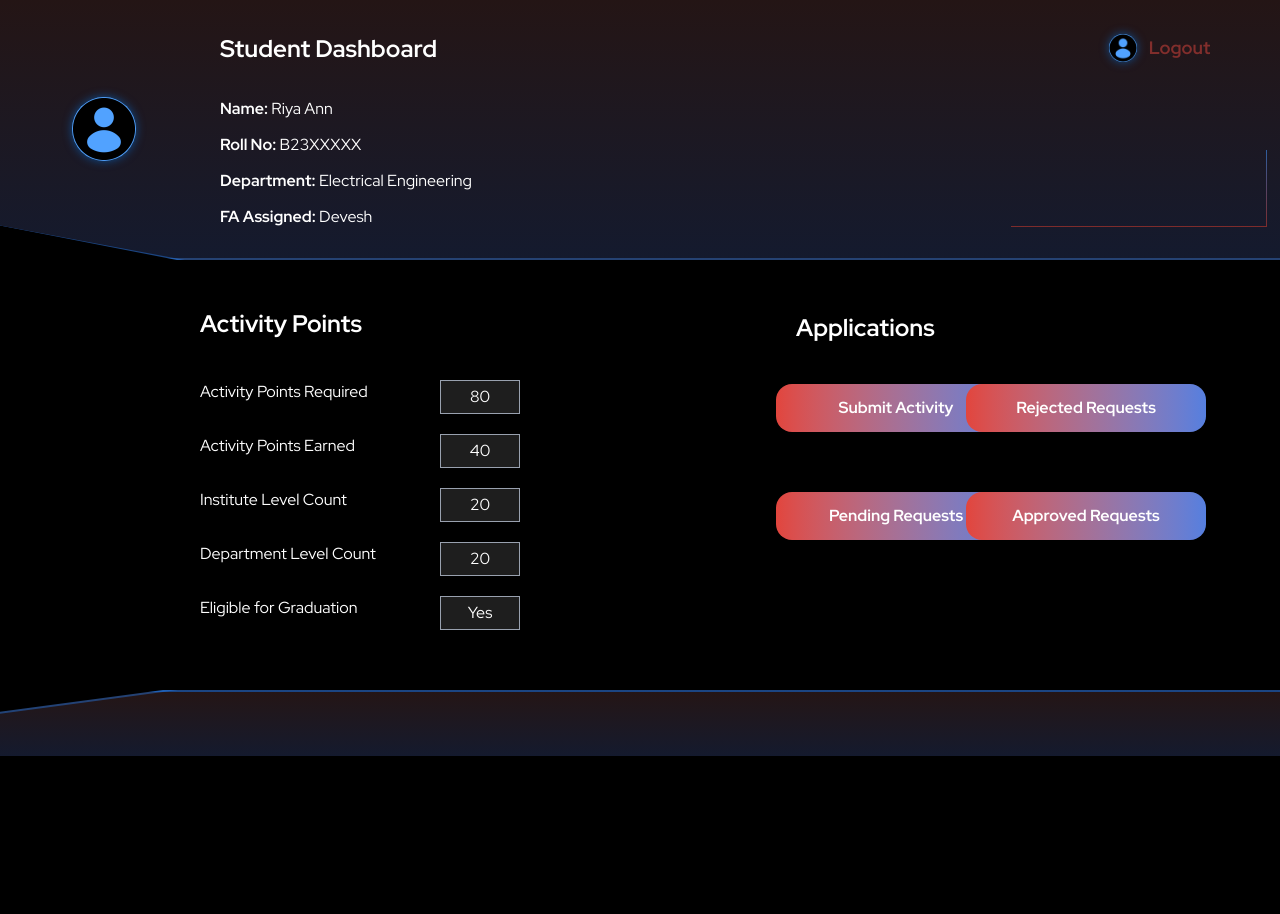
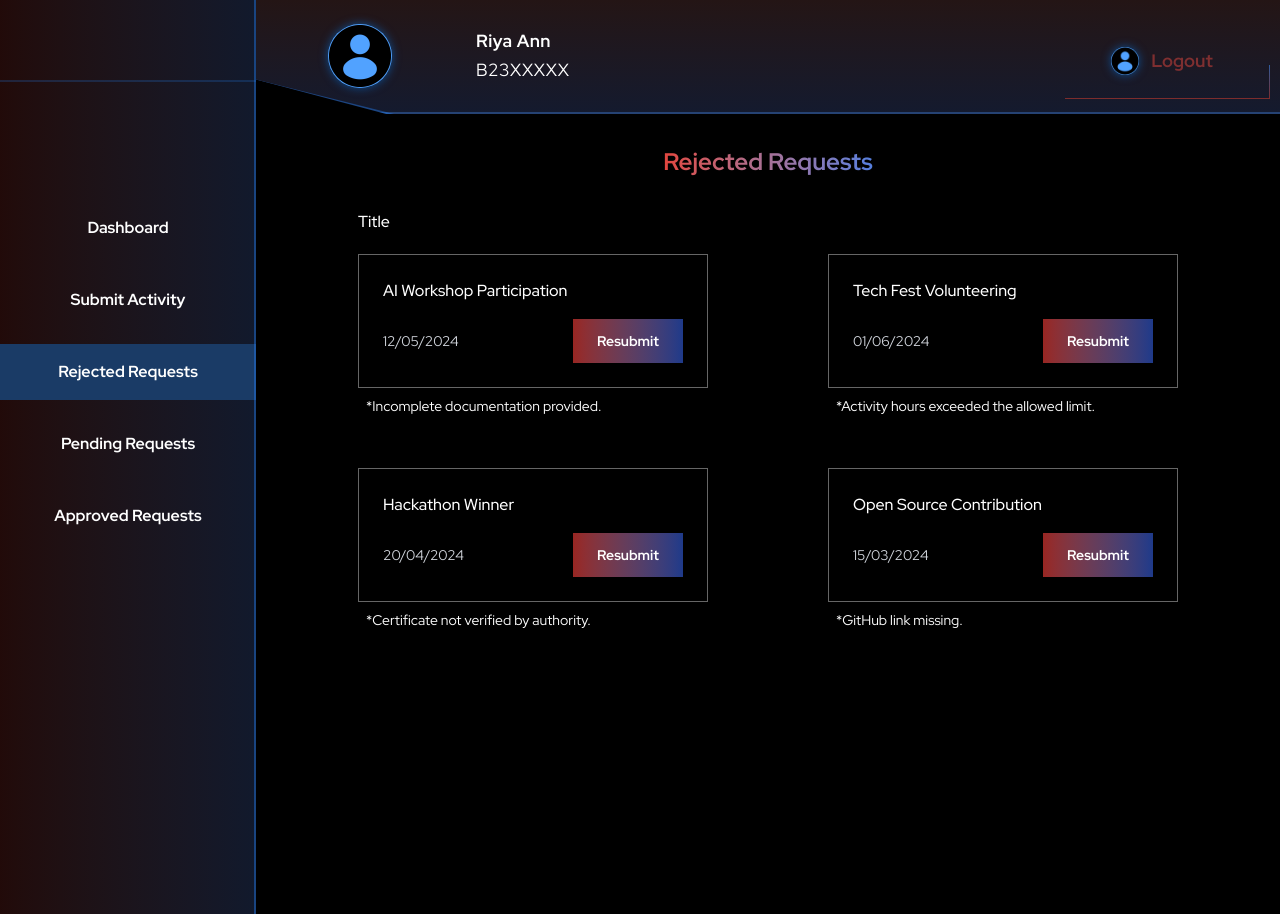
Before and after one commit to GDSC-NIT-Calicut/apms-frontend, a React (Vite) app: page /rejected-requests in a window 1280 px wide. Before the commit this address led to /dashboard. Before the commit the page ends 800 px from the top, so only its background shows below. Built offline with nearby package versions, Linux system fonts and the light colour scheme; sample sign-in values are in the browser's storage.

Commit message:
added rejected requests page

```diff
--- a/src/App.tsx
+++ b/src/App.tsx
@@ -7,6 +7,7 @@ import SubmitActivity from './pages/SubmitActivity';
 import ProtectedRoute from './components/protectedRoute';
 import PendingRequests from './pages/PendingRequests.tsx';
 import ApprovedRequests from './pages/ApprovedRequests.tsx';
+import RejectedRequests from './pages/RejectedRequests';
 
 function App() {
   const [isLoggedIn, setIsLoggedIn] = useState(()=>{
@@ -29,6 +30,7 @@ function App() {
             <Route path="/submit-activity" element={<SubmitActivity />} />
             <Route path="/pending-requests" element={<PendingRequests />} />
             <Route path="/approved-requests" element={<ApprovedRequests />} />
+            <Route path="/rejected-requests" element={<RejectedRequests />} />
             {/* Add more routes with sidebar here */}
           </Route>
         </Route>
--- a/src/components/Cards.tsx
+++ b/src/components/Cards.tsx
@@ -15,12 +15,12 @@ const statusStyles: Record<CardProps["status"], string> = {
 
 const Cards: React.FC<CardProps> = ({ title, date, status }) => {
   return (
-    <div className="border border-white/40 rounded-md w-full max-w-md px-6 py-6 flex flex-col gap-4 bg-black text-white shadow-sm">
+    <div className="border border-white/40 w-full max-w-md px-6 py-6 flex flex-col gap-4 bg-black text-white shadow-sm">
       <div className="text-base font-medium">{title}</div>
       <div className="flex justify-between items-center flex-wrap gap-y-2">
         <span className="text-sm text-gray-300">{date}</span>
         <span
-          className={`text-sm px-6 py-3 rounded font-semibold ${statusStyles[status]}`}
+          className={`text-sm px-6 py-3 font-semibold cursor-pointer ${statusStyles[status]}`}
         >
           {status}
         </span>
--- a/src/layouts/SidebarLayout.tsx
+++ b/src/layouts/SidebarLayout.tsx
@@ -11,7 +11,9 @@ export default function SidebarLayout({ setIsLoggedIn }: SidebarLayoutProps) {
     <div className="flex">
       <Sidebar />
       <div className="flex-1">
-        <Profile compact setIsLoggedIn={setIsLoggedIn} />
+          <div className="hidden md:block">
+            <Profile compact setIsLoggedIn={setIsLoggedIn} />
+          </div>
         <Outlet />
       </div>
     </div>
--- /dev/null
+++ b/src/pages/AllocatedRequests.tsx
@@ -0,0 +1,62 @@
+import React from "react";
+import Cards from "../components/Cards";
+
+const rejectedData = [
+  {
+    title: "AI Workshop Participation",
+    date: "2024-05-12",
+    reason: "Incomplete documentation provided.",
+  },
+  {
+    title: "Tech Fest Volunteering",
+    date: "2024-06-01",
+    reason: "Activity hours exceeded the allowed limit.",
+  },
+  {
+    title: "Hackathon Winner",
+    date: "2024-04-20",
+    reason: "Certificate not verified by authority.",
+  },
+  {
+    title: "Open Source Contribution",
+    date: "2024-03-15",
+    reason: "GitHub link missing.",
+  },
+];
+
+const AllocatedRequests: React.FC = () => {
+  const formatDate = (dateStr: string) => {
+    const date = new Date(dateStr);
+    return date.toLocaleDateString("en-GB", {
+      day: "numeric",
+      month: "numeric",
+      year: "numeric",
+    }); // => D/M/YYYY format
+  };
+
+  return (
+    <div className="min-h-screen bg-black text-white px-4 py-8 flex flex-col items-center">
+      <h2 className="text-2xl font-bold bg-gradient-to-r from-[#E2453D] to-[#557FDF] text-transparent bg-clip-text mb-8">
+        Rejected Requests
+      </h2>
+
+      <div className="w-full max-w-6xl flex flex-col items-center">
+        <div className="grid grid-cols-1 sm:grid-cols-2 gap-y-2 gap-x-30 justify-center">
+          {rejectedData.map((req, idx) => (
+            <div key={idx} className="w-[290px] sm:w-[350px]">
+              {idx === 0 ? (
+                <h3 className="text-base font-medium mb-5 text-left">Title</h3>
+              ) : (
+                <div className="h-6 mb-5" />
+              )}
+              <Cards title={req.title} date={formatDate(req.date)} status="Resubmit" />
+              <p className="text-sm text-white mt-2 ml-2">*{req.reason}</p>
+            </div>
+          ))}
+        </div>
+      </div>
+    </div>
+  );
+};
+
+export default AllocatedRequests;
--- a/src/pages/Login.tsx
+++ b/src/pages/Login.tsx
@@ -15,41 +15,38 @@ const LoginPage: React.FC<LoginPageProps> = ({ onLogin }) => {
   const handleSubmit = (e: React.FormEvent) => {
     e.preventDefault();
     console.log({ email, password, role });
-    localStorage.setItem("isLoggedIn","true");
+    localStorage.setItem('isLoggedIn', 'true');
     onLogin();
     navigate('/dashboard');
   };
 
   return (
-    <div className="flex h-screen bg-black text-white font-poppins">
-      <div className="flex-1 flex flex-col justify-center items-center text-center p-8">
+    <div className="flex flex-col lg:flex-row h-screen bg-black text-white font-poppins">
+
+      <div className="hidden lg:flex flex-1 flex-col justify-center items-center text-center p-8">
         <h1
           className="text-4xl font-bold bg-clip-text text-transparent leading-tight"
-          style={{ backgroundImage: 'linear-gradient(to right, #E2453E, #557FDF, #2EA14D, #D1B712)' }}
+          style={{
+            backgroundImage: 'linear-gradient(to right, #E2453E, #557FDF, #2EA14D, #D1B712)',
+          }}
         >
           Welcome to the Activity Point Management Portal
         </h1>
         <p
           className="mt-7 text-lg bg-clip-text text-transparent tracking-wide"
-          style={{ backgroundImage: 'linear-gradient(to right, #A24DA0, #557FDF, #2EA14D)' }}
+          style={{
+            backgroundImage: 'linear-gradient(to right, #A24DA0, #557FDF, #2EA14D)',
+          }}
         >
           Track. <span>Verify.</span> Achieve.
         </p>
       </div>
 
-      <div className="flex-1 flex justify-center items-center p-8">
-        <div
-          className="relative w-[500px] h-[530px] p-8 flex flex-col items-center justify-center text-center"
-          style={{
-            backgroundImage: `url(${borderImage})`,
-            backgroundRepeat: 'no-repeat',
-            backgroundSize: '100% 100%',
-            backgroundPosition: 'center',
-          }}
-        >
-          <div className="w-full max-w-sm flex flex-col items-center">
+      <div className="flex-1 flex justify-center items-center p-6 sm:p-8">
+        <div className="relative w-full max-w-[500px] h-[80vh] p-6 sm:p-8 flex flex-col justify-center items-center gap-6 text-center bg-none lg:bg-[url('/src/assets/border.png')] bg-no-repeat bg-center bg-[length:100%_100%]">
+          <div className="w-full flex flex-col items-center">
             <h2
-              className="text-3xl font-bold text-center mb-8 mt-8"
+              className="text-2xl sm:text-3xl font-bold text-center mb-6 sm:mb-8 mt-4 sm:mt-8"
               style={{
                 backgroundImage: 'linear-gradient(to right, #A24DA0, #557FDF, #2EA14D)',
                 WebkitBackgroundClip: 'text',
@@ -60,7 +57,7 @@ const LoginPage: React.FC<LoginPageProps> = ({ onLogin }) => {
             </h2>
 
             <form onSubmit={handleSubmit} className="flex flex-col space-y-6 w-full items-center">
-              <div className="flex flex-col w-3/4 items-start">
+              <div className="flex flex-col w-full px-4 sm:w-3/4 items-start">
                 <label htmlFor="email" className="text-sm mb-1">Email address</label>
                 <input
                   type="email"
@@ -68,12 +65,15 @@ const LoginPage: React.FC<LoginPageProps> = ({ onLogin }) => {
                   value={email}
                   onChange={(e) => setEmail(e.target.value)}
                   className="px-4 py-2 text-white placeholder-gray-500 w-full"
-                  style={{ backgroundColor: 'rgba(212, 212, 212, 0.14)', border: '1px solid #424242' }}
+                  style={{
+                    backgroundColor: 'rgba(212, 212, 212, 0.14)',
+                    border: '1px solid #424242',
+                  }}
                   required
                 />
               </div>
 
-              <div className="flex flex-col w-3/4 items-start">
+              <div className="flex flex-col w-full px-4 sm:w-3/4 items-start">
                 <label htmlFor="password" className="text-sm mb-1">Password</label>
                 <input
                   type="password"
@@ -81,28 +81,38 @@ const LoginPage: React.FC<LoginPageProps> = ({ onLogin }) => {
                   value={password}
                   onChange={(e) => setPassword(e.target.value)}
                   className="px-4 py-2 text-white placeholder-gray-500 w-full"
-                  style={{ backgroundColor: 'rgba(212, 212, 212, 0.14)', border: '1px solid #424242' }}
+                  style={{
+                    backgroundColor: 'rgba(212, 212, 212, 0.14)',
+                    border: '1px solid #424242',
+                  }}
                   required
                 />
               </div>
-              <div className="flex flex-col w-3/4 items-start">
+
+              <div className="flex flex-col w-full px-4 sm:w-3/4 items-start">
                 <label htmlFor="role" className="text-sm mb-1">Role</label>
                 <select
                   id="role"
                   value={role}
                   onChange={(e) => setRole(e.target.value)}
                   className="px-4 py-2 text-white w-full"
-                  style={{ backgroundColor: 'rgba(212, 212, 212, 0.14)', border: '1px solid #424242' }}
+                  style={{
+                    backgroundColor: 'rgba(212, 212, 212, 0.14)',
+                    border: '1px solid #424242',
+                  }}
                 >
-                <option value="Student" className="text-black">Student</option>
-                <option value="Faculty" className="text-black">Faculty</option>
-                <option value="Admin" className="text-black">Admin</option>
+                  <option value="Student" className="text-black">Student</option>
+                  <option value="Faculty" className="text-black">Faculty</option>
+                  <option value="Admin" className="text-black">Admin</option>
                 </select>
               </div>
+
               <button
                 type="submit"
-                className="w-1/2 py-2 mt-10 mb-10 text-white font-semibold cursor-pointer"
-                style={{ backgroundImage: 'linear-gradient(to right, #E2453E, #557FDF)' }}
+                className="w-3/4 sm:w-1/2 py-2 mt-6 mb-6 text-white font-semibold cursor-pointer"
+                style={{
+                  backgroundImage: 'linear-gradient(to right, #E2453E, #557FDF)',
+                }}
               >
                 Login
               </button>
--- /dev/null
+++ b/src/pages/RejectedRequests.tsx
@@ -0,0 +1,62 @@
+import React from "react";
+import Cards from "../components/Cards";
+
+const rejectedData = [
+  {
+    title: "AI Workshop Participation",
+    date: "2024-05-12",
+    reason: "Incomplete documentation provided.",
+  },
+  {
+    title: "Tech Fest Volunteering",
+    date: "2024-06-01",
+    reason: "Activity hours exceeded the allowed limit.",
+  },
+  {
+    title: "Hackathon Winner",
+    date: "2024-04-20",
+    reason: "Certificate not verified by authority.",
+  },
+  {
+    title: "Open Source Contribution",
+    date: "2024-03-15",
+    reason: "GitHub link missing.",
+  },
+];
+
+const RejectedRequests: React.FC = () => {
+  const formatDate = (dateStr: string) => {
+    const date = new Date(dateStr);
+    return date.toLocaleDateString("en-GB", {
+      day: "numeric",
+      month: "numeric",
+      year: "numeric",
+    }); // => D/M/YYYY format
+  };
+
+  return (
+    <div className="min-h-screen bg-black text-white px-4 py-8 flex flex-col items-center">
+      <h2 className="text-2xl font-bold bg-gradient-to-r from-[#E2453D] to-[#557FDF] text-transparent bg-clip-text mb-8">
+        Rejected Requests
+      </h2>
+
+      <div className="w-full max-w-6xl flex flex-col items-center">
+        <div className="grid grid-cols-1 sm:grid-cols-2 gap-y-2 gap-x-30 justify-center">
+          {rejectedData.map((req, idx) => (
+            <div key={idx} className="w-[290px] sm:w-[350px]">
+              {idx === 0 ? (
+                <h3 className="text-base font-medium mb-5 text-left">Title</h3>
+              ) : (
+                <div className="h-6 mb-5" />
+              )}
+              <Cards title={req.title} date={formatDate(req.date)} status="Resubmit" />
+              <p className="text-sm text-white mt-2 ml-2">*{req.reason}</p>
+            </div>
+          ))}
+        </div>
+      </div>
+    </div>
+  );
+};
+
+export default RejectedRequests;
```
